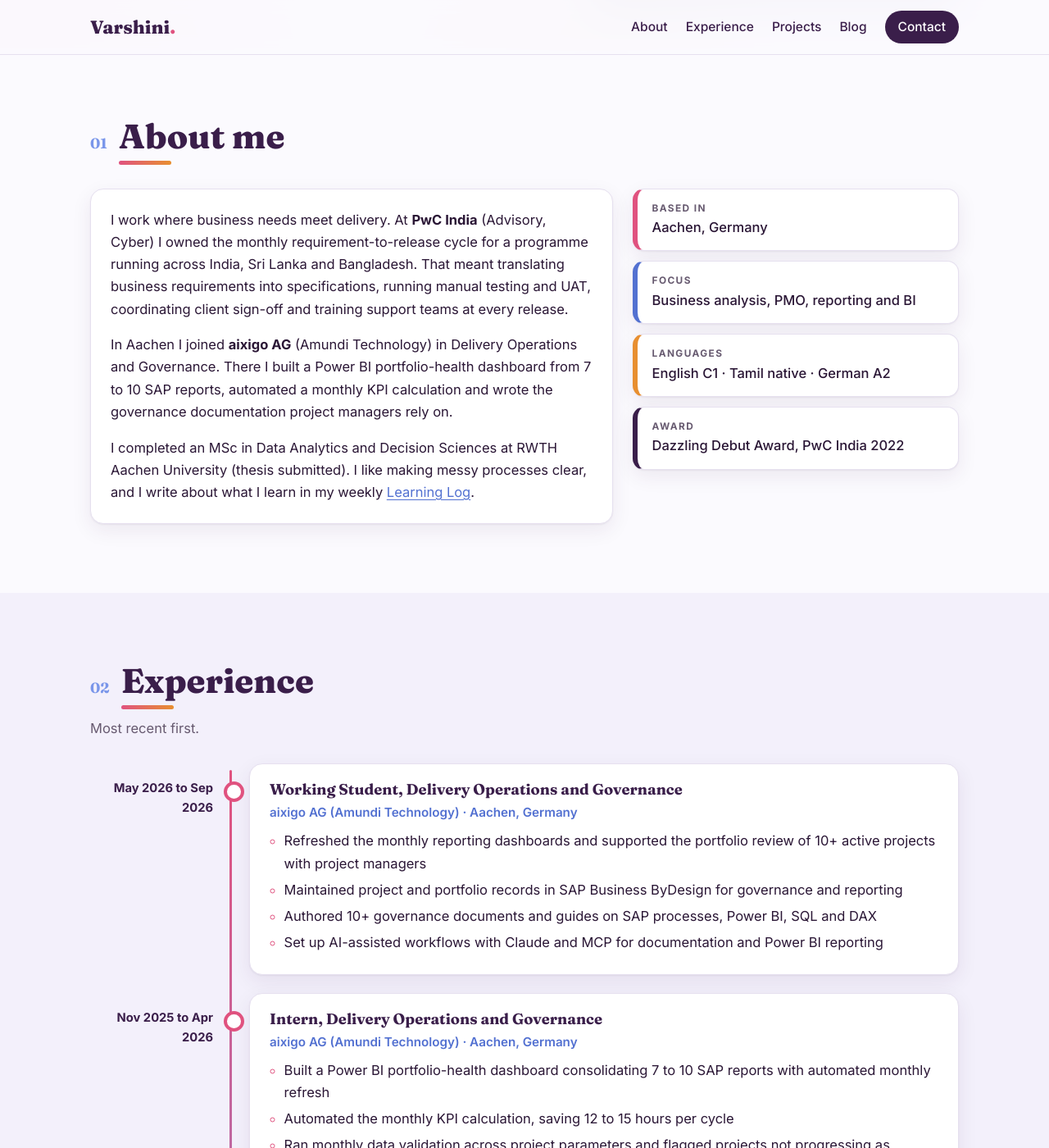
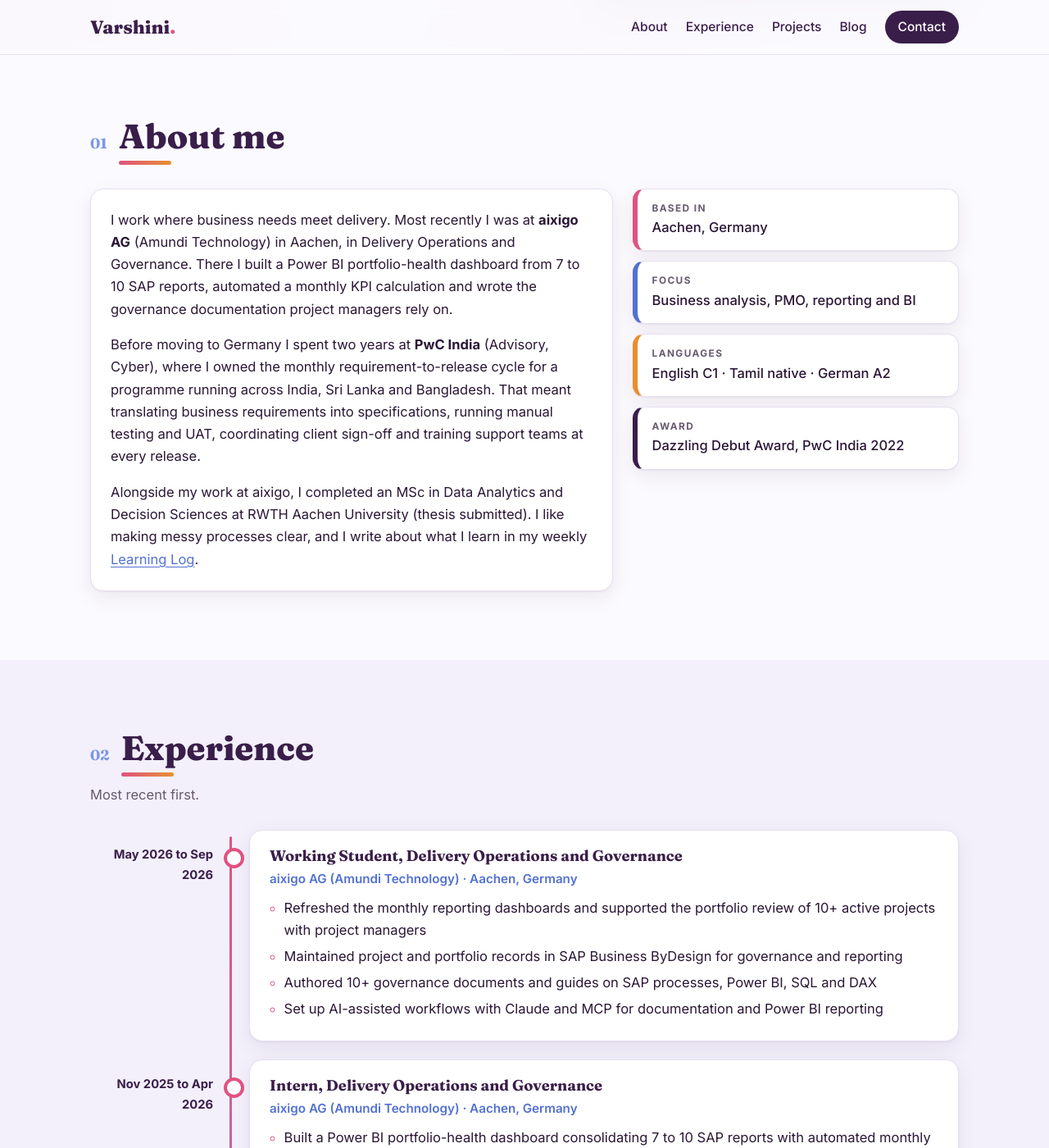
Before and after one commit to vgs1004/vgs1004.github.io, a Jekyll site: the page built from index.html, in a window 1280 px wide and 1400 px high, scrolled down 520 px. Shown: the whole window at 82% size. Built offline with Jekyll 4.4.1, drawn with Linux system fonts in a browser that asks for light colours.

Commit message:
About in recent-first order, flow chart instead of table, folder-only files
Co-Authored-By: Claude Opus 5.5 <noreply@anthropic.com>
Claude-Session: https://claude.ai/code/session_01MnXeeXzMe2SCqu59KfcsYC

```diff
--- a/assets/css/style.css
+++ b/assets/css/style.css
@@ -214,3 +214,29 @@ section, .post-section { scroll-margin-top: 84px; }
   .brand { font-size: 1.15rem; }
   .nav nav a { font-size: .8rem; }
 }
+
+/* Flow charts inside posts */
+.flows { display: grid; gap: 22px; margin-top: 6px; }
+.flow { border-radius: 14px; padding: 18px; background: var(--tint); }
+.flow.m1 { background: #FDF0F4; }
+.flow.m2 { background: #EEF2FD; }
+.flow-title { margin: 0 0 14px; font-weight: 700; color: var(--purple); }
+.flow-row { display: flex; align-items: stretch; gap: 0; }
+.node { flex: 1 1 0; background: #fff; border: 2px solid var(--peri); border-radius: 12px; padding: 12px; font-weight: 700; color: var(--purple); text-align: center; font-size: .95rem; line-height: 1.3; display: flex; flex-direction: column; justify-content: center; }
+.node small { display: block; font-weight: 500; color: var(--muted); font-size: .8rem; margin-top: 4px; }
+.node.hot { border-color: var(--coral); background: #FFF6F9; }
+.node.once { border-color: var(--purple); border-style: dashed; }
+.node.ai { border-color: var(--blue); }
+.node.free { border-color: #3BAA78; background: #F2FBF6; }
+.arrow { flex: 0 0 34px; position: relative; }
+.arrow::before { content: ""; position: absolute; left: 4px; right: 10px; top: 50%; height: 3px; background: var(--purple); transform: translateY(-50%); border-radius: 2px; }
+.arrow::after { content: ""; position: absolute; right: 2px; top: 50%; transform: translateY(-50%); border: 7px solid transparent; border-left: 10px solid var(--purple); border-right: 0; }
+.loop { margin-top: 12px; padding: 8px 14px; border-radius: 10px; font-weight: 600; font-size: .92rem; }
+.hot-loop { background: #FBE1E9; color: #9C2650; }
+.free-loop { background: #DFF5E9; color: #1E6B45; }
+@media (max-width: 700px) {
+  .flow-row { flex-direction: column; }
+  .arrow { flex: 0 0 30px; }
+  .arrow::before { left: 50%; right: auto; top: 3px; bottom: 9px; width: 3px; height: auto; transform: translateX(-50%); }
+  .arrow::after { left: 50%; right: auto; top: auto; bottom: 0; transform: translateX(-50%); border: 7px solid transparent; border-top: 10px solid var(--purple); border-bottom: 0; }
+}
--- a/index.html
+++ b/index.html
@@ -32,9 +32,9 @@ title: Home
     <div class="sec-head reveal"><span class="sec-num">01</span><h2>About me</h2></div>
     <div class="about reveal">
       <div class="about-text card">
-        <p>I work where business needs meet delivery. At <strong>PwC India</strong> (Advisory, Cyber) I owned the monthly requirement-to-release cycle for a programme running across India, Sri Lanka and Bangladesh. That meant translating business requirements into specifications, running manual testing and UAT, coordinating client sign-off and training support teams at every release.</p>
-        <p>In Aachen I joined <strong>aixigo AG</strong> (Amundi Technology) in Delivery Operations and Governance. There I built a Power BI portfolio-health dashboard from 7 to 10 SAP reports, automated a monthly KPI calculation and wrote the governance documentation project managers rely on.</p>
-        <p>I completed an MSc in Data Analytics and Decision Sciences at RWTH Aachen University (thesis submitted). I like making messy processes clear, and I write about what I learn in my weekly <a href="#blog">Learning Log</a>.</p>
+        <p>I work where business needs meet delivery. Most recently I was at <strong>aixigo AG</strong> (Amundi Technology) in Aachen, in Delivery Operations and Governance. There I built a Power BI portfolio-health dashboard from 7 to 10 SAP reports, automated a monthly KPI calculation and wrote the governance documentation project managers rely on.</p>
+        <p>Before moving to Germany I spent two years at <strong>PwC India</strong> (Advisory, Cyber), where I owned the monthly requirement-to-release cycle for a programme running across India, Sri Lanka and Bangladesh. That meant translating business requirements into specifications, running manual testing and UAT, coordinating client sign-off and training support teams at every release.</p>
+        <p>Alongside my work at aixigo, I completed an MSc in Data Analytics and Decision Sciences at RWTH Aachen University (thesis submitted). I like making messy processes clear, and I write about what I learn in my weekly <a href="#blog">Learning Log</a>.</p>
       </div>
       <div class="facts">
         <div class="fact c1"><span>Based in</span>Aachen, Germany</div>
```
Also changed, not shown: _posts/2026-11-07-learning-log-01-handwritten-notes.md (+30 -21 lines), README.md.
